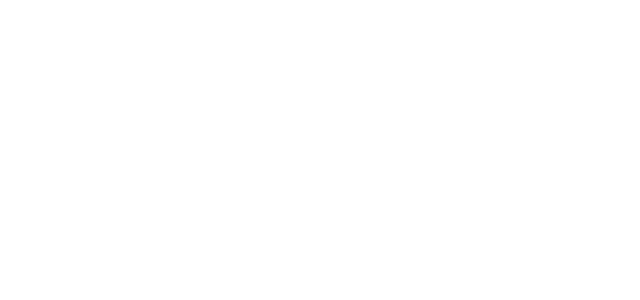
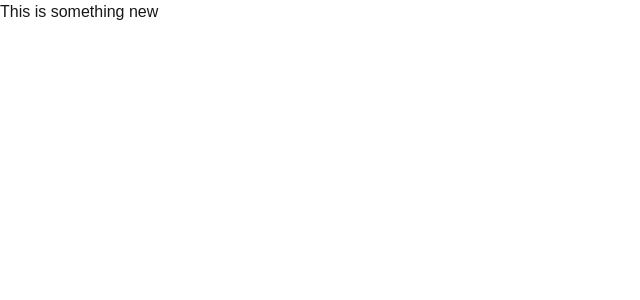
Before and after one commit to morehwachege/chat-poc, a Next.js app: page /home in a window 1280 px wide. Shown: the top 300 px of the page, without its empty margins (0-640 px from the left). Built offline with nearby package versions, Linux system fonts and the light colour scheme.

Commit message:
add redirect to home post login

```diff
--- a/app/components/Login.tsx
+++ b/app/components/Login.tsx
@@ -1,8 +1,11 @@
 "use client";
 import { BASE_URL } from "@/lib/baseUrl";
-import React, { useEffect, useState } from "react";
+import Link from "next/link";
+import { useRouter } from "next/router";
+import React, { useState } from "react";
 
 function Login() {
+  const router = useRouter;
   const [email, setEmail] = useState("");
   const [password, setPassword] = useState("");
   async function handleSubmit(e: React.FormEvent<HTMLFormElement>) {
@@ -26,9 +29,10 @@ function Login() {
 
       const data = await response.json();
       localStorage.setItem("tk", data.access_token);
-      localStorage.setItem("refr", data.refresh_token)
+      localStorage.setItem("refr", data.refresh_token);
 
       console.log("Login successful:", data);
+      router.push('/home')
       return data;
     } catch (error: any) {
       console.error("Login error:", error.message);
@@ -70,6 +74,7 @@ function Login() {
       >
         Login
       </button>
+      <Link href={"/home"}>Go home</Link>
     </form>
   );
 }
--- a/app/home/page.tsx
+++ b/app/home/page.tsx
@@ -1,11 +1,9 @@
-import React from 'react'
+import React from "react";
 
 function Home() {
-  return (
-    <div>
-
-    </div>
-  )
+  return <div>
+    <p>This is something new</p>
+  </div>;
 }
 
-export default Home
+export default Home;
--- a/app/layout.tsx
+++ b/app/layout.tsx
@@ -28,7 +28,11 @@ export default function RootLayout({
       <body
         className={`${geistSans.variable} ${geistMono.variable} antialiased`}
       >
-        <NextTopLoader color="linear-gradient(to right, rgb(55, 65, 81), rgb(17, 24, 39), rgb(0, 0, 0))" height={3} speed={200} />
+        <NextTopLoader
+          color="linear-gradient(to right, rgb(15, 23, 42), rgb(88, 28, 135), rgb(15, 23, 42))"
+          height={5}
+          speed={800}
+        />
         {children}
       </body>
     </html>
```
